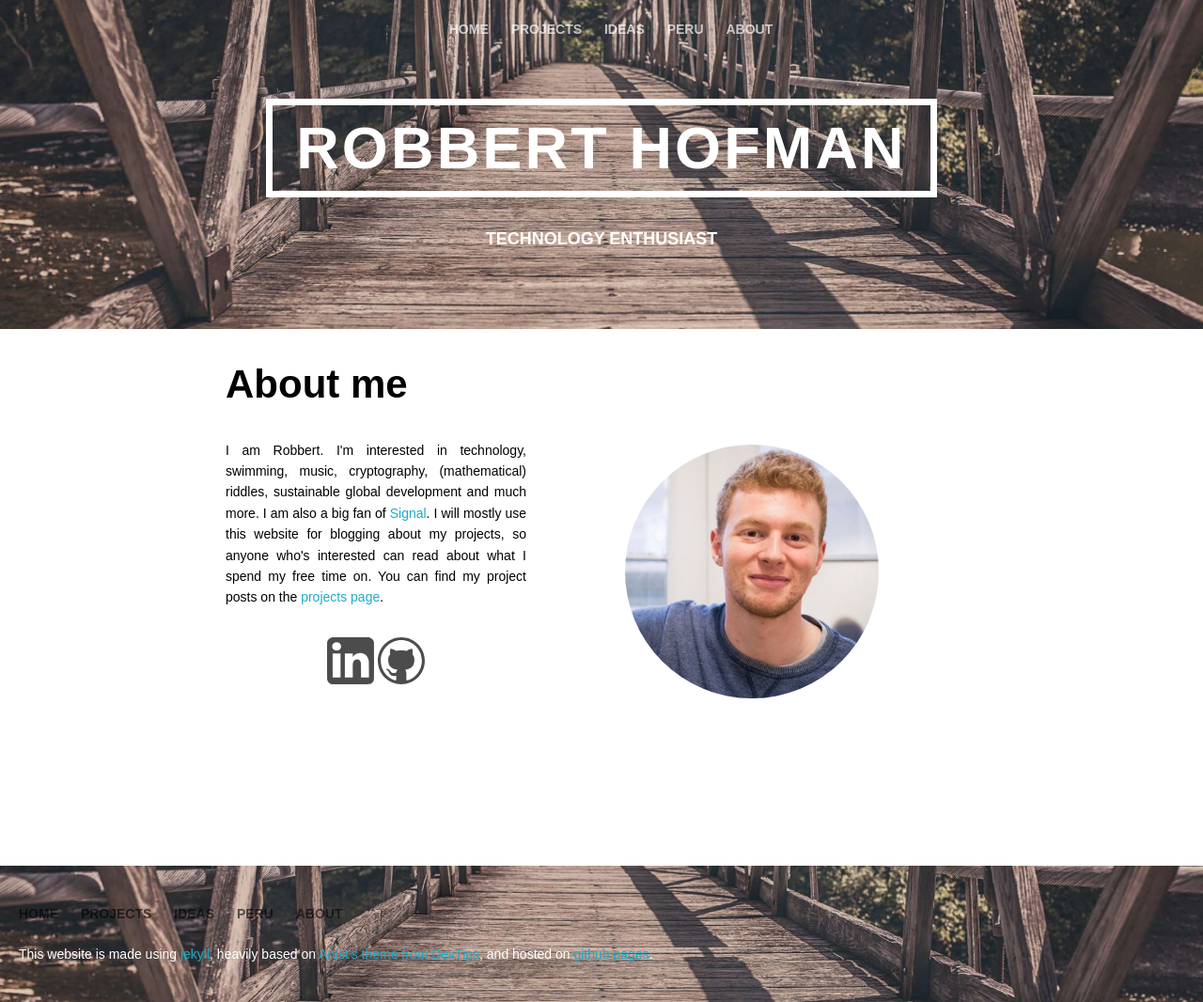
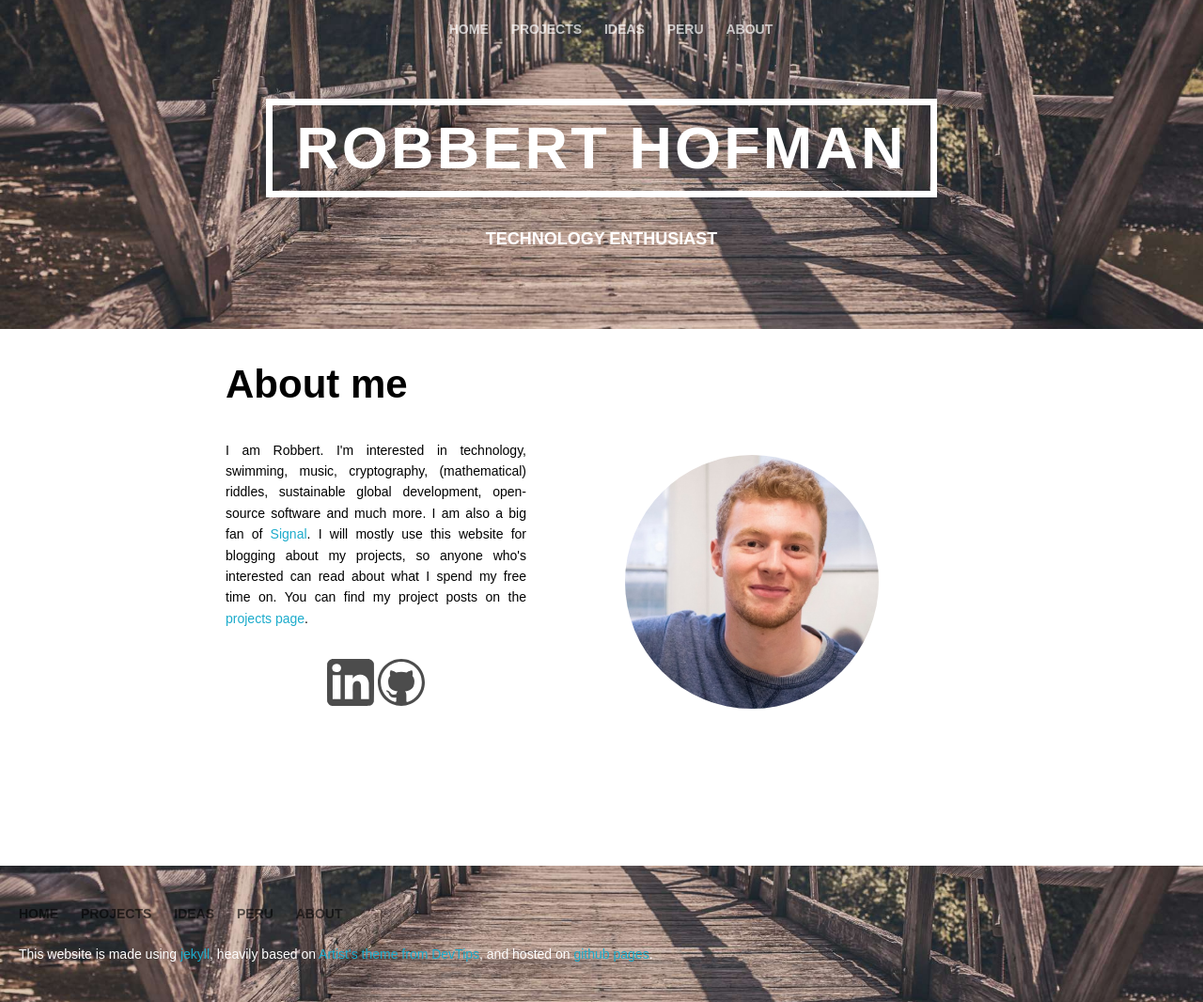
Before and after one commit to RobbertH/robberth.github.io, a Jekyll site: the page built from about.html, in a window 1280 px wide. Shown: the whole page at 94% size. Built offline with Jekyll 4.4.1, drawn with Linux system fonts in a browser that asks for light colours.

Commit message:
I also love open source

```diff
--- a/about.html
+++ b/about.html
@@ -13,7 +13,7 @@ layout: default
 
 	<div class="divLeft">
 		<article>
-			I am Robbert. I'm interested in technology, swimming, music, cryptography, (mathematical) riddles, sustainable global development and much more.
+			I am Robbert. I'm interested in technology, swimming, music, cryptography, (mathematical) riddles, sustainable global development, open-source software and much more.
 			I am also a big fan of <a href="https://signal.org">Signal</a>.
 			I will mostly use this website for blogging about my
 			projects, so anyone who's interested can read about what I spend my free time on.
```
Also changed, not shown: 1 other file.
